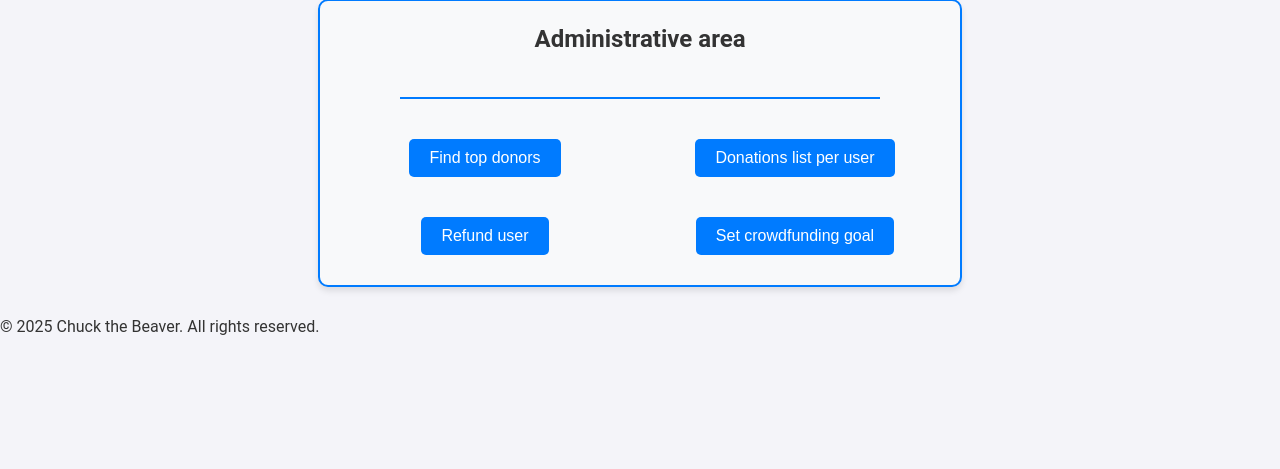
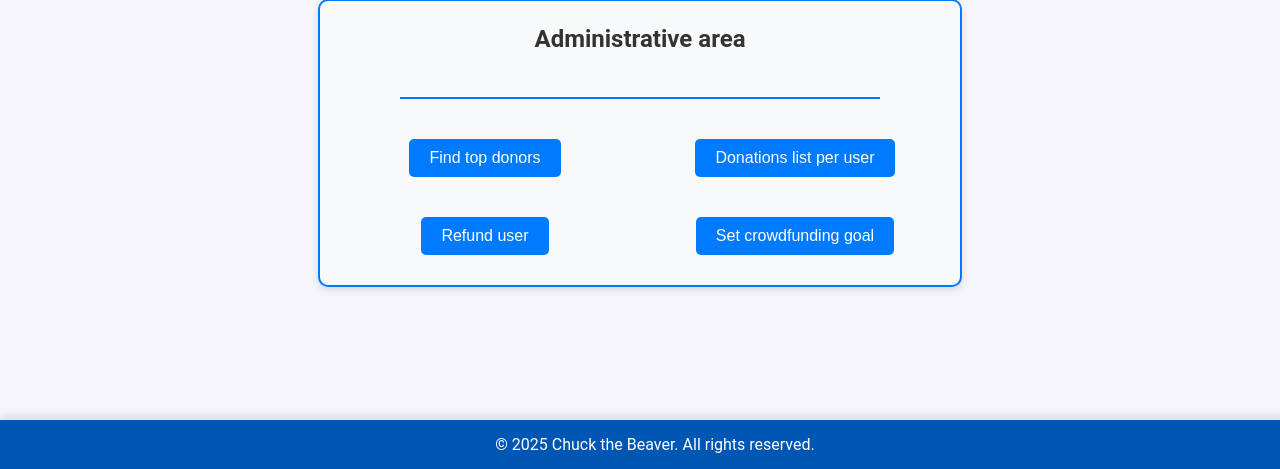
Before and after one commit to LordNecoh/SAW_Project, a PHP site: page /progettoSAW/adminPage.php in a window 1280 px wide. Shown: the part 331-800 px from the top of the page. Run offline with PHP 8.4, Linux system fonts and the light colour scheme; a user stored in the database is signed in.

Commit message:
Footer update

```diff
--- a/adminPage.php
+++ b/adminPage.php
@@ -10,7 +10,7 @@
 
     <script src="js/adminActions.js" defer></script>
     <link rel="icon" type="image/x-icon" href="images/favicon.ico">
-    <libnk rel="stylesheet" href="css/footer.css">
+    <link rel="stylesheet" href="css/footer.css">
 
 
 </head>
--- a/css/footer.css
+++ b/css/footer.css
@@ -3,9 +3,9 @@ footer {
     color: white;
     text-align: center;
     padding: 15px;
-    position: sticky;
+    position: fixed;
     bottom: 0;
-    width: 98%;
+    width: 100%;
     margin-top: 15px;
     font-size: 16px;
     box-shadow: 0 -4px 8px rgba(0, 0, 0, 0.1);
```
